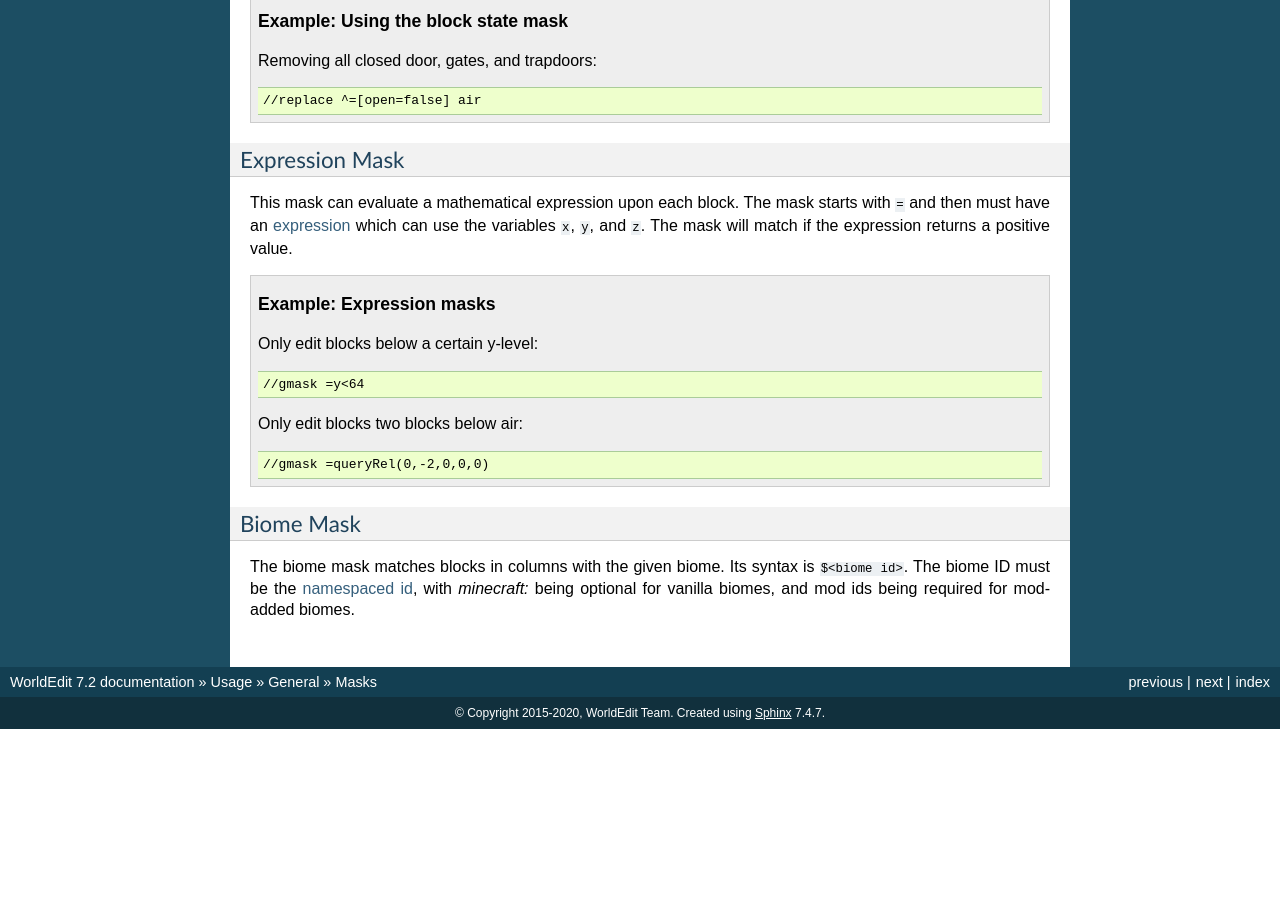
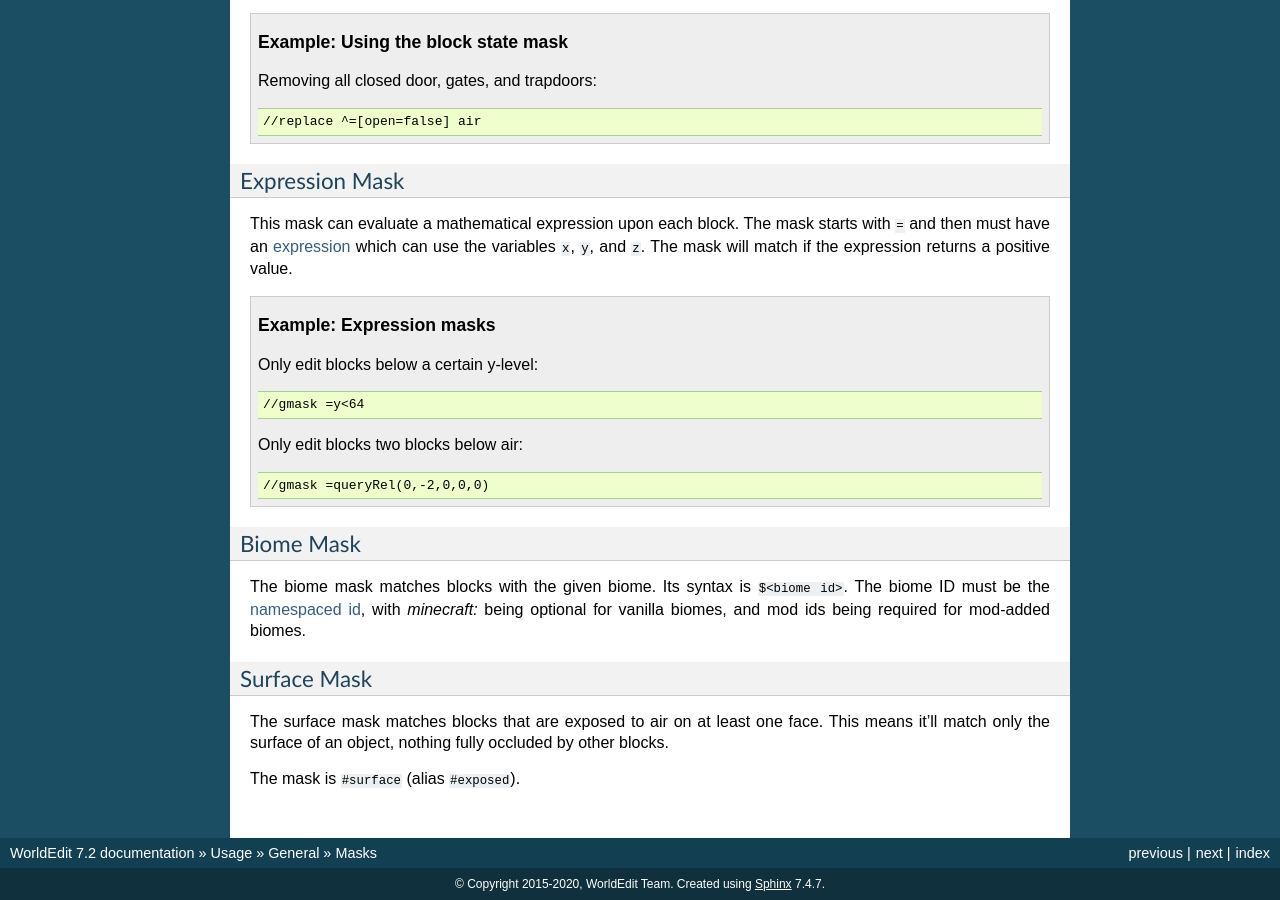
Before and after one commit to EngineHub/WorldEditDocs, a Sphinx documentation site: the page built from source/usage/general/masks.rst, in a window 1280 px wide and 900 px high, scrolled down 3102 px. Built offline with Sphinx 7.4.7, drawn with Linux system fonts in a browser that asks for light colours; before the commit the page ends 3831 px from its top, so only the background shows below that; some of the changed text lies outside the part shown.

Commit message:
Add docs for surface mask

```diff
--- a/source/usage/general/masks.rst
+++ b/source/usage/general/masks.rst
@@ -136,4 +136,11 @@ This mask can evaluate a mathematical expression upon each block. The mask start
 Biome Mask
 ----------
 
-The biome mask matches blocks in columns with the given biome. Its syntax is ``$<biome id>``. The biome ID must be the `namespaced id <https://minecraft.gamepedia.com/Java_Edition_data_values#Biomes>`_, with `minecraft:` being optional for vanilla biomes, and mod ids being required for mod-added biomes.
+The biome mask matches blocks with the given biome. Its syntax is ``$<biome id>``. The biome ID must be the `namespaced id <https://minecraft.gamepedia.com/Java_Edition_data_values#Biomes>`_, with `minecraft:` being optional for vanilla biomes, and mod ids being required for mod-added biomes.
+
+Surface Mask
+------------
+
+The surface mask matches blocks that are exposed to air on at least one face. This means it'll match only the surface of an object, nothing fully occluded by other blocks.
+
+The mask is ``#surface`` (alias ``#exposed``).
```
